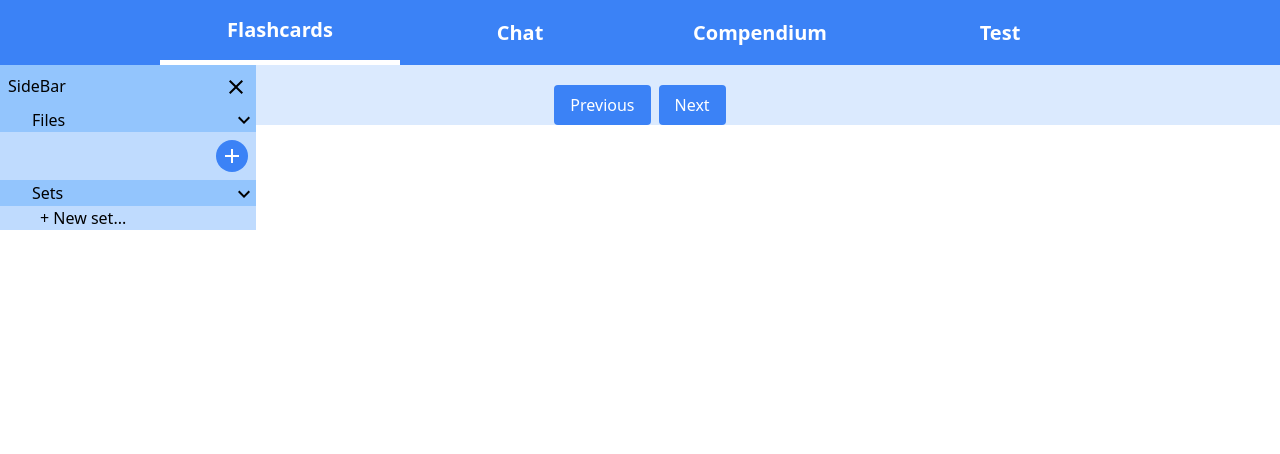
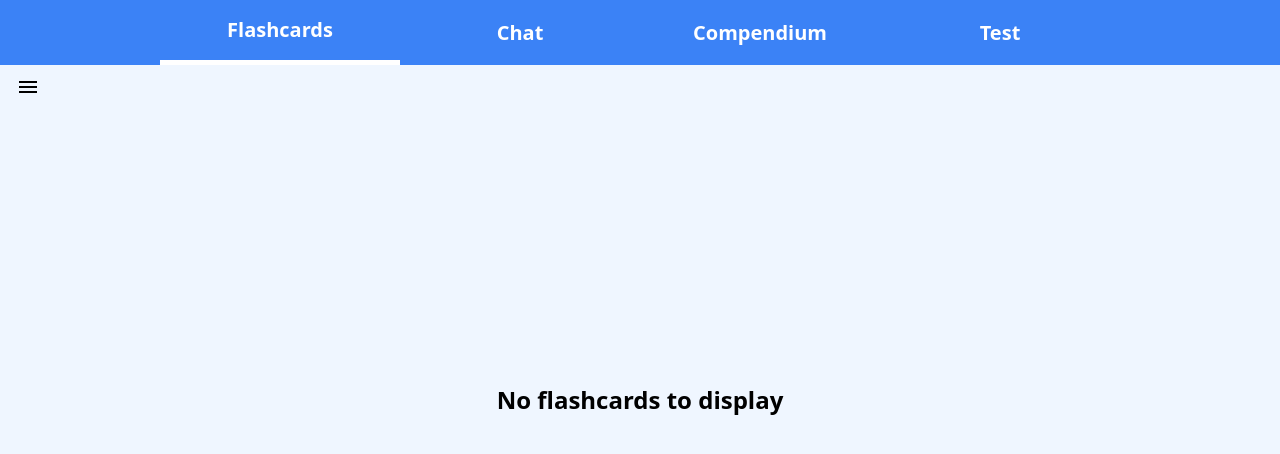
Before and after one commit to tutorai-no/tutor-service, a React (Vite) app in the folder frontend/: page /flashcards in a window 1280 px wide. Shown: the top 454 px of the page. Built offline with nearby package versions, Linux system fonts and the light colour scheme.

Commit message:
feat: Flashcard section complete

```diff
--- a/frontend/src/App.tsx
+++ b/frontend/src/App.tsx
@@ -3,8 +3,8 @@ import AppRoutes from './routes/Routes'
 import './App.css'
 import Header from './components/Header';
 import { useState, createContext } from "react";
+import { User } from './types/User';
 import { FlashcardsProps } from './components/Flashcard';
-import { User } from './types/User';
 
 // const UserContext = createContext<User>({ username: '', password: '', files: [], sets: [{ name: '', flashcards: [] }] })
 const UserContext = createContext<{
@@ -33,34 +33,35 @@ const UserContext = createContext<{
 });
 
 function App() {
-  // const mockFlashcards: FlashcardsProps = {
-  //   name: 'Test Set',
-  //   flashcards: [
-  //     {
-  //       front: 'Front of card',
-  //       back: 'Back of card'
-  //     }
-  //   ]
-  // }
+  const mockFlashcards: FlashcardsProps = {
+    name: 'Test Set',
+    flashcards: [
+      {
+        front: 'Front of card',
+        back: 'Back of card'
+      }
+    ]
+  }
 
   const mockUser: User = {
     username: 'testuser',
     password: 'testpassword',
     files: ['testfile1.pdf', 'testfile2.pdf'],
-    // sets: [mockFlashcards]
-    sets: []
+    sets: [mockFlashcards]
   }
 
   const [user, setUser] = useState<User>(mockUser)
   const value = { user, setUser }
 
   return (
+    <div className='bg-blue-50 h-screen'>
       <Router>
         <UserContext.Provider value={value}>
           <Header />
           <AppRoutes />
         </UserContext.Provider>
       </Router>
+    </div>
   )
 }
 
--- a/frontend/src/components/Flashcard.tsx
+++ b/frontend/src/components/Flashcard.tsx
@@ -19,21 +19,7 @@ const Flashcard: React.FC<FlashcardProps> = ({ front, back }) => {
 
     return (
         <div
-            className='text-center'
-            style={{
-                width: '200px',
-                height: '150px',
-                border: '1px solid #0000FF', // Blue border
-                backgroundColor: '#E0E0FF', // Light blue background
-                display: 'flex',
-                justifyContent: 'center',
-                alignItems: 'center',
-                cursor: 'pointer',
-                color: '#000080', // Navy text color
-                margin: '10px',
-                borderRadius: '10px',
-                userSelect: 'none', // Disable text selection
-            }}
+            className='flex justify-center items-center text-center w-64 h-64 bg-blue-200 border-4 border-blue-500 rounded-3xl cursor-pointer m-5'
             onClick={handleClick}
         >
             {isFrontVisible ? front : back}
--- a/frontend/src/components/Flashcards.tsx
+++ b/frontend/src/components/Flashcards.tsx
@@ -1,6 +1,6 @@
-import React, { useContext, useEffect } from "react";
-import Flashcard, { FlashcardProps } from "./Flashcard"
-import { FlashcardsContext } from "../pages/FlashcardsPage";
+import React, { useContext, useEffect } from 'react';
+import Flashcard, { FlashcardProps } from './Flashcard'
+import { FlashcardsContext } from '../pages/FlashcardsPage';
 
 const Flashcards: React.FC<{}> = () => {
     const { activeSets } = useContext(FlashcardsContext);
@@ -37,30 +37,34 @@ const Flashcards: React.FC<{}> = () => {
     const [activeFlashcards, setActiveFlashcards] = React.useState<FlashcardProps[]>([]);
 
     return (
-        <div>
-            <div className="flex justify-center">
+        <div className='absolute top-1/2 left-1/2 transform -translate-x-1/2 -translate-y-1/2'>
+            <div className='flex flex-col justify-center items-center'>
+                {activeFlashcards.length == 0 && (
+                <h1 className='text-2xl font-bold'>No flashcards to display</h1>
+                )}
                 {activeFlashcards.length > 0 && (
+                <>
                     <Flashcard
                         key={flashcardIndex}
                         front={activeFlashcards[flashcardIndex].front}
                         back={activeFlashcards[flashcardIndex].back}
                     />
-                )}
-            </div>
-
-            <div className="flex justify-center mt-5">
+                    <div className='mt-5'>
                         <button
-                    className="px-4 py-2 mr-2 bg-blue-500 text-white rounded"
+                            className='px-4 py-2 mr-10 w-24 bg-blue-500 text-white rounded'
                             onClick={() => setFlashcardIndex((prevIndex) => prevIndex > 0 ? prevIndex - 1 : activeFlashcards.length - 1)}
                         >
                             Previous
                         </button>
                         <button
-                    className="px-4 py-2 bg-blue-500 text-white rounded"
+                            className='px-4 py-2 w-24 bg-blue-500 text-white rounded'
                             onClick={() => setFlashcardIndex((prevIndex) => (prevIndex + 1) % activeFlashcards.length)}
                         >
                             Next
                         </button>
+                    </div>
+                </>
+                )}
             </div>
         </div>
     );
--- a/frontend/src/components/SideBar.tsx
+++ b/frontend/src/components/SideBar.tsx
@@ -13,7 +13,7 @@ import React from "react";
 const SideBar: React.FC = () => {
     const { user, setUser } = useContext(UserContext);
     const { activeSets, setActiveSets } = useContext(FlashcardsContext);
-    const [visibleSidebar, setVisibleSidebar] = useState<boolean>(true);
+    const [visibleSidebar, setVisibleSidebar] = useState<boolean>(false);
     const [visibleNewSet, setVisibleNewSet] = useState<boolean>(false);
     const [files, setFiles] = useState<string[]>([]);
     const [newSetFile, setNewSetFile] = useState<string>('');
@@ -112,15 +112,11 @@ const SideBar: React.FC = () => {
                 </div>
                 <SideBarSection className='' title='Files'>
                     <div className="flex flex-col">
-                            {/* <label className='m-2 pl-10 w-full flex justify-left items-center text-left'>
-                                <input className='w-5 h-5' type='checkbox' name='selectedFile' onChange={(e) => setNewSetFile(e.target.value)} />
-                                <p className='w-4/5 pl-2 select-none overflow-hidden'>Sample filezzzzzzzzzzzzzzzzzzzzzzzzzzzzzz</p>
-                            </label> */}
                         {files.map((file, index) => (
-                            <label key={index} className='m-2 pl-10 w-full flex justify-left items-center text-left'>
-                                {/* <input className='w-5 h-5' type='checkbox' name='selectedFile' value={file} onChange={(e) => setNewSetFile(e.target.value)} /> */}
-                                <p className='w-4/5 pl-2 select-none overflow-hidden'>{file}</p>
-                            </label>
+                        <label key={index} className='m-2 pl-10 w-full flex justify-left items-center text-left'>
+                            {/* <input className='w-5 h-5' type='checkbox' name='selectedFile' value={file} onChange={(e) => setNewSetFile(e.target.value)} /> */}
+                            <p className='w-4/5 pl-2 select-none overflow-hidden'>{file}</p>
+                        </label>
                         ))}
                     </div>
                     <div className='relative'>
--- a/frontend/src/components/SideBarSection.tsx
+++ b/frontend/src/components/SideBarSection.tsx
@@ -3,9 +3,7 @@ import KeyboardArrowDownIcon from '@mui/icons-material/KeyboardArrowDown';
 import { useState } from 'react';
 
 const SideBarSection: React.FC<{ className: string, title: string, children: React.ReactNode[] }> = ({ className, title, children }) => {
-    const [visibleSection, setVisibleSection] = useState<boolean>(true);
-
-
+    const [visibleSection, setVisibleSection] = useState<boolean>(false);
 
     return (
         <div className={'w-full' + ' ' + className}>
```
Lines whose indentation alone changed are shown as unchanged.
